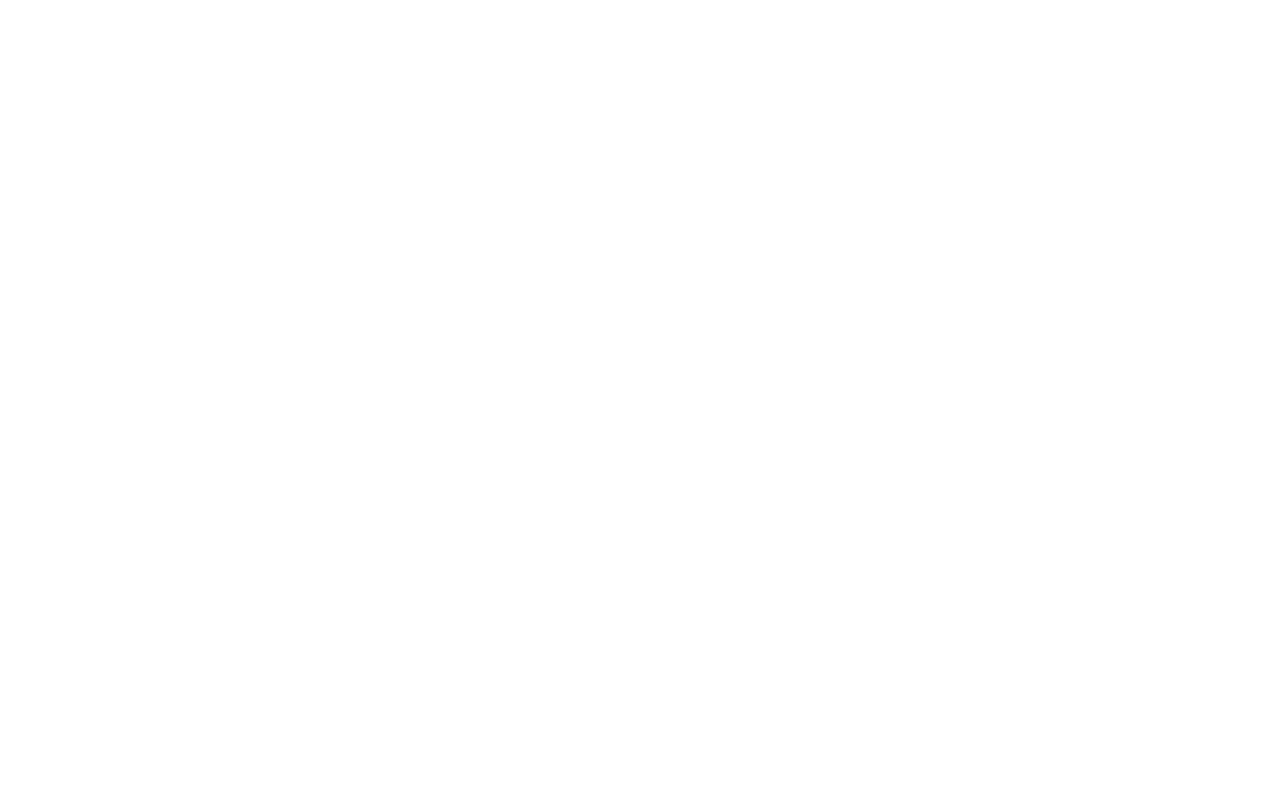
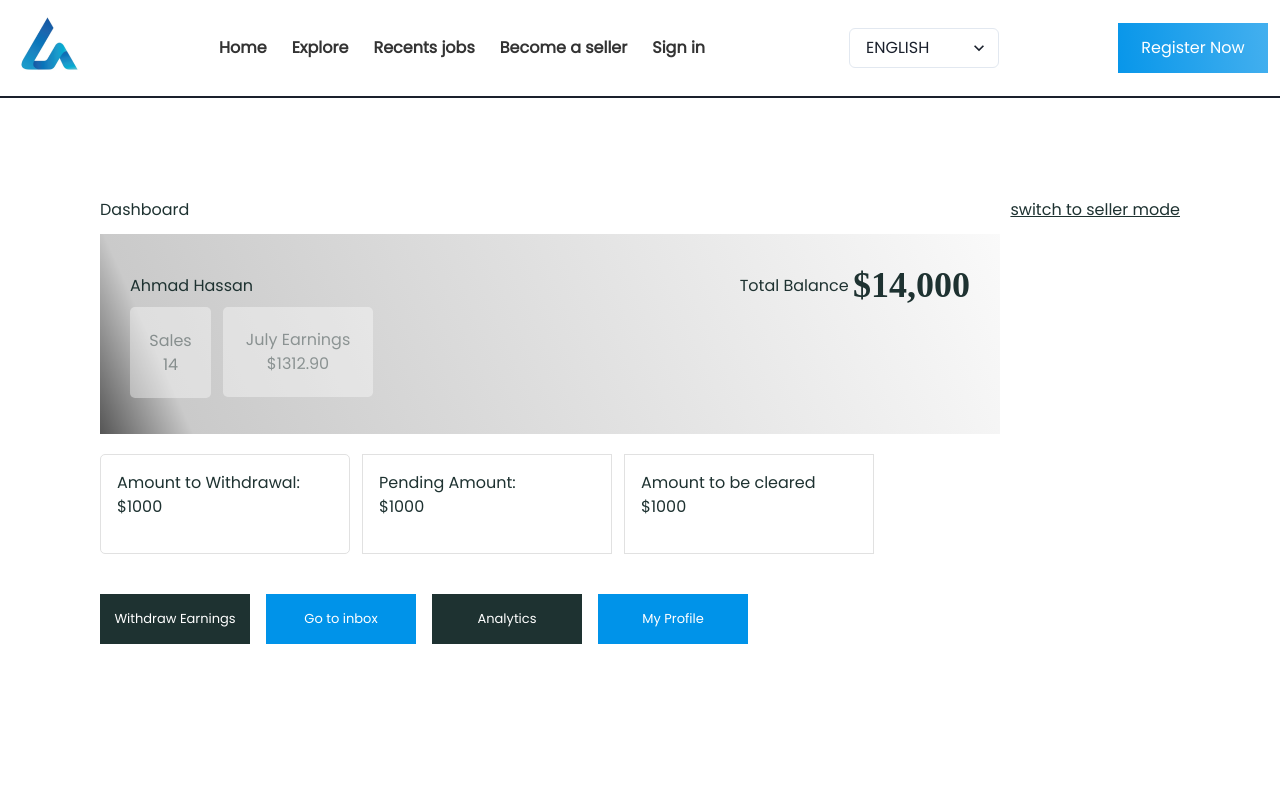
Before and after one commit to Bello2609/Decomposer-frontend, a React (Create React App) app: page /dashboard in a window 1280 px wide. Before the commit this address had no page. Shown: the top 786 px of the page. Built offline with nearby package versions, Linux system fonts and the light colour scheme.

Commit message:
dashboard added

```diff
--- /dev/null
+++ b/src/pages/Dashboard/Dashboard.js
@@ -0,0 +1,82 @@
+import React from 'react';
+import { Box, Text, Heading } from '@chakra-ui/react';
+import { css } from '@emotion/react';
+
+const Dashboard = ()=>{
+    return(
+        <>
+            <Box css={styles.container}>
+                <Box display="flex" justifyContent="space-between" mb={3}>
+                    <Text>Dashboard</Text>
+                    <Text textDecoration="underline">switch to seller mode</Text>
+                </Box>
+                <Box className="dashboard" width="900px" height="200px">
+                    <Box className='dashboard-content' display="flex" justifyContent="space-between" alignItems="center">
+                        <Text>Ahmad Hassan</Text>
+                        <Box display="flex" alignItems="center">
+                            <Text>Total Balance</Text>&nbsp;
+                            <Heading as="h6">$14,000</Heading>
+                        </Box>
+                    </Box>
+                    <Box display="flex">
+                        <Box borderRadius="5" display="flex" flexDirection="column" justifyContent="center" alignItems="center" width="81px" height="91px" bgColor="#fff" opacity="0.39" mr={3} p={3}>
+                            <Text>Sales</Text>
+                            <Text>14</Text>
+                        </Box>
+                        <Box borderRadius="5" display="flex" flexDirection="column" justifyContent="center" alignItems="center" width="150px" height="90px" bgColor="#fff" opacity="0.39" p={3}>
+                            <Text>July Earnings</Text>
+                            <Text>$1312.90</Text>
+                        </Box>
+                    </Box>
+
+                </Box>
+                <Box my={5} display="flex" flexDirection="row">
+                    <Box p={4} mr={3} width="250px" borderRadius="5px" height="100px" border="1px" borderColor="#E1E1E1">
+                        <Text>Amount to Withdrawal:</Text>
+                        <Text>$1000</Text>
+                    </Box>
+                    <Box p={4} mr={3} width="250px" height="100px" border="1px" borderColor="#E1E1E1">
+                        <Text>Pending Amount:</Text>
+                        <Text>$1000</Text>
+                    </Box>
+                    <Box p={4} width="250px" height="100px" border="1px" borderColor="#E1E1E1">
+                        <Text>Amount to be cleared</Text>
+                        <Text>$1000</Text>
+                    </Box>
+                </Box>
+                <Box my={5} display="flex">
+                    <Text mr={4} display="flex" alignItems="center" justifyContent="center" borderRadius="10px" bgColor="#1E3231" className="withdraw">Withdraw Earnings</Text>
+                    <Text mr={4} display="flex" alignItems="center" justifyContent="center" borderRadius="10px" bgColor="#0093E9" className="withdraw">Go to inbox</Text>
+                    <Text mr={4} display="flex" alignItems="center" justifyContent="center" borderRadius="10px" bgColor="#1E3231" className="withdraw">Analytics</Text>
+                    <Text  display="flex" alignItems="center" justifyContent="center" borderRadius="10px" bgColor="#0093E9" className="withdraw">My Profile</Text>
+                </Box>
+            </Box>
+        </>
+    );
+}
+const styles = {
+    container: css`
+        padding: 100px;
+        display: flex;
+        flex-direction: column;
+        color: #1E3231;
+        .dashboard{
+            background: linear-gradient(245.8deg, #676767 -2.47%, #FBFBFB -2.46%, #CACACA 90.52%, #0A0A0A 106.11%, #919191 106.11%);
+            padding: 30px
+        }
+        .withdraw{
+            color: #fff;
+            font-size: 13px;
+            font-family: 'Poppins';
+            border: none;
+            border-radius: 0px;
+            width: 150px;
+            height: 50px;
+            }
+        // .dashboard-content{
+        //     padding: 30px
+        // }
+
+    `
+}
+export default Dashboard;
--- a/src/pages/Jobs/Jobs.js
+++ b/src/pages/Jobs/Jobs.js
@@ -12,7 +12,6 @@
 const Jobs = ()=>{
     const { isOpen: isService, onOpen: openService, onClose: closeService } = useDisclosure();
     const [ show, setShow ] = useState(false);
-
     return(
         <>
             <Box css={styles.container}>
--- a/src/router.js
+++ b/src/router.js
@@ -13,6 +13,7 @@
 const UserProfile = lazy(()=> import("./pages/UserProfile/UserProfile"));
 const Orders = lazy(()=>import("./pages/Orders/Orders"));
 const Jobs = lazy(()=>import("./pages/Jobs/Jobs"));
+const Dashboard = lazy(()=>import("./pages/Dashboard/Dashboard"));
 //layout
 
 
@@ -99,6 +100,13 @@
                         </Layout>
                     </Suspense>
                 } />
+                <Route path="/dashboard" element={
+                    <Suspense>
+                        <Layout>
+                            <Dashboard />
+                        </Layout>
+                    </Suspense>
+                } />
             </Routes>
 
 
```
